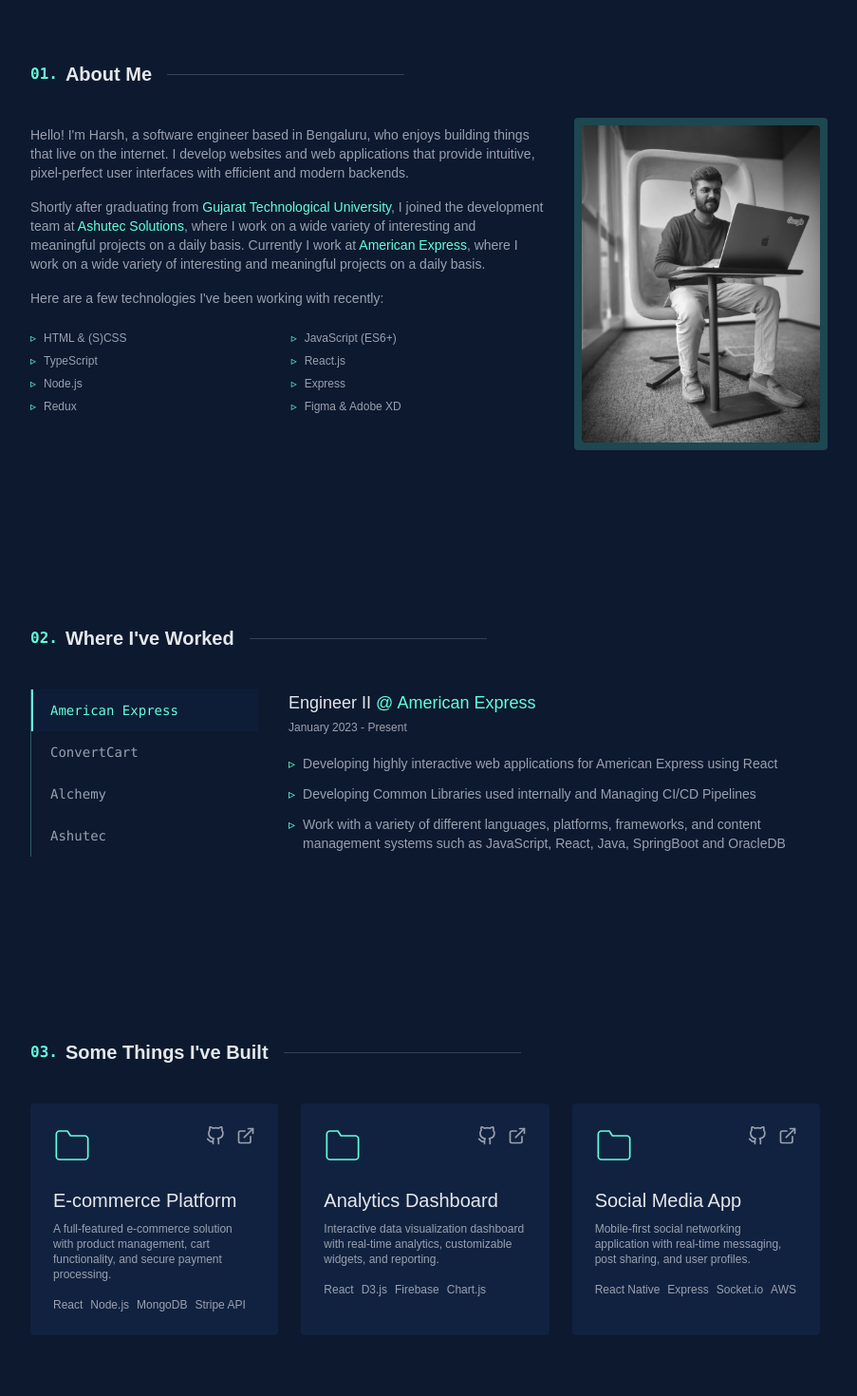
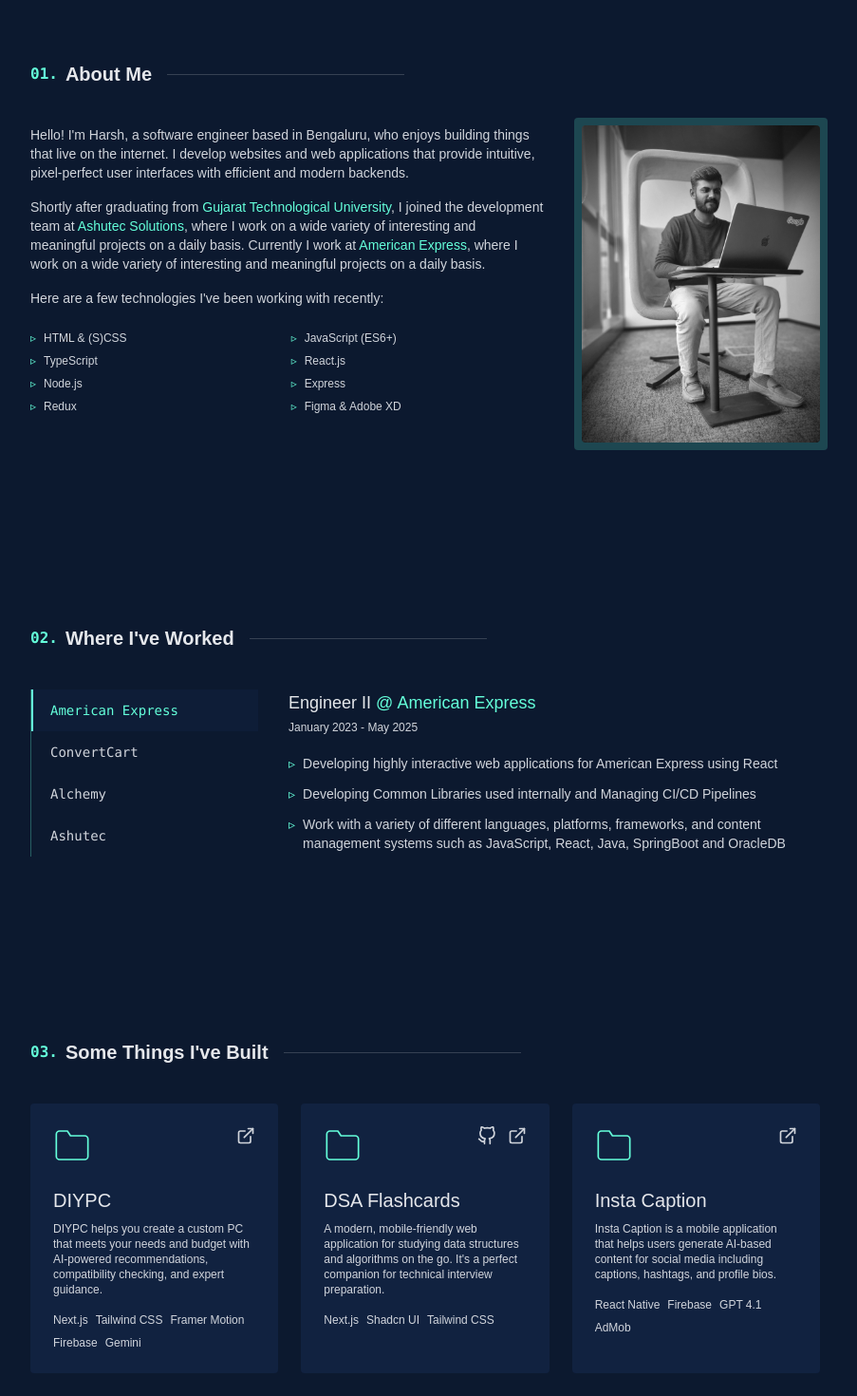
Before and after one commit to coderhd/coderhd.github.io, a Next.js app: page / in a window 1280 px wide. Shown: the part 800-2270 px from the top of the page at 95% size, without its empty margins (192-1095 px from the left). Built offline with nearby package versions, Linux system fonts and the light colour scheme.

Commit message:
updated website

```diff
--- a/app/page.tsx
+++ b/app/page.tsx
@@ -1,10 +1,10 @@
-"use client"
-import { useState, useEffect, useRef } from "react"
-import { Instagram, Linkedin, Github, Twitter } from "lucide-react"
-import Link from "next/link"
-import Image from "next/image"
-import Logo from "./components/Logo"
-import { useLoading } from "./providers/LoadingProvider"
+"use client";
+import { useState, useEffect, useRef } from "react";
+import { Instagram, Linkedin, Github, Twitter } from "lucide-react";
+import Link from "next/link";
+import Image from "next/image";
+import Logo from "./components/Logo";
+import { useLoading } from "./providers/LoadingProvider";
 import AboutPic from "../public/portfolio-pic.jpg";
 
 // Types for company data
@@ -28,7 +28,10 @@ const ExperienceTabs = ({ companies }: { companies: Company[] }) => {
   const tabsContainerRef = useRef<HTMLDivElement>(null);
   const [indicatorStyle, setIndicatorStyle] = useState<React.CSSProperties>({
     top: 0,
+    left: 0,
+    bottom: 0,
     height: 0,
+    width: 0,
     opacity: 0,
     transition: 'none'
   });
@@ -38,12 +41,26 @@ const ExperienceTabs = ({ companies }: { companies: Company[] }) => {
     if (tabsContainerRef.current) {
       const activeTabElement = tabsContainerRef.current.children[activeTab] as HTMLElement;
       if (activeTabElement) {
+        if (document.documentElement.clientWidth > 768) {
           setIndicatorStyle({
+            ...indicatorStyle,
             top: activeTabElement.offsetTop + 'px',
             height: activeTabElement.offsetHeight + 'px',
+            width: '2px',
             opacity: 1,
             transition: 'none'
           });
+        } else {
+          setIndicatorStyle({
+            ...indicatorStyle,
+            left: activeTabElement.offsetLeft + 'px',
+            top: activeTabElement.offsetHeight - 2 + 'px',
+            height: '2px',
+            width: activeTabElement.offsetWidth + 'px',
+            opacity: 1,
+            transition: 'none'
+          });
+        }
       }
     }
   }, []);
@@ -53,12 +70,26 @@ const ExperienceTabs = ({ companies }: { companies: Company[] }) => {
       const targetTabElement = tabsContainerRef.current.children[index] as HTMLElement;
       if (targetTabElement) {
         // Set smooth transition for subsequent tab changes
+        if (document.documentElement.clientWidth > 768) {
           setIndicatorStyle({
+            ...indicatorStyle,
             top: targetTabElement.offsetTop + 'px',
             height: targetTabElement.offsetHeight + 'px',
+            width: '2px',
             opacity: 1,
             transition: 'all 0.3s ease-out'
           });
+        } else {
+          setIndicatorStyle({
+            ...indicatorStyle,
+            left: targetTabElement.offsetLeft + 'px',
+            top: targetTabElement.offsetHeight - 2 + 'px',
+            height: '2px',
+            width: targetTabElement.offsetWidth + 'px',
+            opacity: 1,
+            transition: 'all 0.3s ease-out'
+          });
+        }
         setActiveTab(index);
       }
     }
@@ -67,21 +98,21 @@ const ExperienceTabs = ({ companies }: { companies: Company[] }) => {
   return (
     <div className="relative flex flex-col md:flex-row">
       {/* Tab list - vertical company names */}
-      <div className="w-full md:w-60 mb-8 md:mb-0 border-b md:border-b-0 md:border-l border-[#64ffda]/30 relative">
+      <div className="w-full overflow-x-auto md:w-60 mb-8 md:mb-0 border-b border-l-0 md:border-b-0 md:border-l border-[#64ffda]/30 relative">
         {/* Animated indicator */}
         <span
-          className="absolute left-0 w-0.5 bg-[#64ffda] z-10"
+          className="absolute left-0 bg-[#64ffda] z-10"
           style={indicatorStyle}
         ></span>
 
-        <div ref={tabsContainerRef}>
+        <div ref={tabsContainerRef} className="flex flex-row md:flex-col">
           {companies.map((company: Company, index: number) => (
             <button
               key={company.name}
-              className={`text-left py-3 px-5 w-full focus:outline-none transition-all font-mono text-sm cursor-pointer
+              className={`text-left py-3 px-5 w-full outline-none transition-all font-mono text-sm cursor-pointer
                 ${index === activeTab ?
                   'text-[#64ffda] bg-[#112240]/50' :
-                  'text-gray-400 hover:text-[#64ffda] hover:bg-[#112240]/20'}`}
+                  'text-gray-300 hover:text-[#64ffda] hover:bg-[#112240]/20'}`}
               onClick={() => handleTabChange(index)}
             >
               {company.name}
@@ -116,12 +147,12 @@ const ExperienceTabs = ({ companies }: { companies: Company[] }) => {
                   </Link>
                 </span>
               </h3>
-              <p className="text-xs text-gray-400 mt-1">
+              <p className="text-xs text-gray-300 mt-1">
                 {company.description.startDate} - {company.description.lastDate}
               </p>
             </div>
 
-            <ul className="space-y-3 text-sm text-gray-400 mt-5">
+            <ul className="space-y-3 text-sm text-gray-300 mt-5">
               {company.description.details.map((detail: string, i: number) => (
                 <li key={i} className="flex">
                   <span className="text-[#64ffda] mr-2 flex-shrink-0">▹</span>
@@ -152,7 +183,7 @@ export default function Home() {
         companyName: "American Express",
         link: "https://www.americanexpress.com/",
         startDate: "January 2023",
-        lastDate: "Present",
+        lastDate: "May 2025",
         details: [
           "Developing highly interactive web applications for American Express using React",
           "Developing Common Libraries used internally and Managing CI/CD Pipelines",
@@ -351,7 +382,7 @@ export default function Home() {
               </li>
               <li>
                 <Link
-                  href="https://drive.google.com/file/d/19r3mIyShOkOAAXVclH_0EaxNQAp-kUsk/view"
+                  href="https://drive.google.com/file/d/12llr7QvEY7TpPMgiO0gi8hYvh1DjmiAc/view"
                   target="_blank"
                   className="border border-[#64ffda] text-[#64ffda] px-3 py-2 rounded-sm hover:bg-[#64ffda]/10 transition-colors"
                 >
@@ -432,7 +463,7 @@ export default function Home() {
               </li>
               <li className="w-full text-center mt-6">
                 <Link
-                  href="https://drive.google.com/file/d/19r3mIyShOkOAAXVclH_0EaxNQAp-kUsk/view"
+                  href="https://drive.google.com/file/d/12llr7QvEY7TpPMgiO0gi8hYvh1DjmiAc/view"
                   target="_blank"
                   className="border border-[#64ffda] text-[#64ffda] px-8 py-4 rounded-sm hover:bg-[#64ffda]/10 transition-colors inline-block text-base"
                 >
@@ -476,9 +507,9 @@ export default function Home() {
         {/* Hero section */}
         <section id="hero" className={`min-h-[80vh] flex flex-col justify-center ${isLoading ? 'opacity-0' : 'opacity-100 animate-fadeInUp'}`}>
           <p className="text-[#64ffda] mb-5 font-mono text-sm">Hi, my name is</p>
-          <h1 className="text-4xl sm:text-5xl md:text-6xl font-bold text-gray-200 mb-4">Harsh Dave.</h1>
+          <h1 className="text-4xl sm:text-5xl md:text-6xl font-bold text-gray-100 mb-4">Harsh Dave.</h1>
           <h2 className="text-3xl sm:text-4xl md:text-5xl font-bold text-gray-400 mb-6">I build things for the web.</h2>
-          <p className="max-w-xl text-gray-400 mb-12 text-sm sm:text-md">
+          <p className="max-w-xl text-gray-300 mb-12 text-sm sm:text-md">
             I&apos;m a software engineer based in Bengaluru specializing in building and occasionally designing
             high-quality websites and applications.
           </p>
@@ -500,22 +531,22 @@ export default function Home() {
 
           <div className="grid grid-cols-1 md:grid-cols-3 gap-10">
             <div className="md:col-span-2">
-              <p className="mb-4 text-sm sm:text-md text-gray-400">
+              <p className="mb-4 text-sm sm:text-md text-gray-300">
                 Hello! I&apos;m Harsh, a software engineer based in Bengaluru, who
                 enjoys building things that live on the internet. I develop websites
                 and web applications that provide intuitive, pixel-perfect user interfaces
                 with efficient and modern backends.
               </p>
-              <p className="mb-4 text-sm sm:text-md text-gray-400">
+              <p className="mb-4 text-sm sm:text-md text-gray-300">
                 <span>Shortly after graduating from{' '}</span><Link href="https://gtu.ac.in/" target="_blank" className="text-[#64ffda]">Gujarat Technological University</Link>
                 <span>, I joined the development team at{' '}</span><Link href="https://www.ashutec.com/" target="_blank" className="text-[#64ffda]">Ashutec Solutions</Link>
                 <span>, where I work on a wide variety of interesting and meaningful projects on a daily basis.</span>
                 <span> Currently I work at{' '}</span><Link href="https://www.americanexpress.com/" target="_blank" className="text-[#64ffda]">American Express</Link>
                 <span>, where I work on a wide variety of interesting and meaningful projects on a daily basis.</span>
               </p>
-              <p className="mb-6 text-sm sm:text-md text-gray-400">Here are a few technologies I&apos;ve been working with recently:</p>
+              <p className="mb-6 text-sm sm:text-md text-gray-300">Here are a few technologies I&apos;ve been working with recently:</p>
 
-              <div className="grid grid-cols-2 gap-2 text-xs text-gray-400">
+              <div className="grid grid-cols-2 gap-2 text-xs text-gray-300">
                 <div className="flex items-center">
                   <span className="text-[#64ffda] mr-2">▹</span> HTML & (S)CSS
                 </div>
@@ -585,12 +616,12 @@ export default function Home() {
                   </svg>
                 </div>
                 <div className="flex gap-3">
-                  <a href="#" className="text-gray-400 hover:text-[#64ffda]">
+                  {/* <a href="#" className="text-gray-300 hover:text-[#64ffda]">
                     <svg xmlns="http://www.w3.org/2000/svg" width="20" height="20" viewBox="0 0 24 24" fill="none" stroke="currentColor" strokeWidth="2" strokeLinecap="round" strokeLinejoin="round">
                       <path d="M9 19c-5 1.5-5-2.5-7-3m14 6v-3.87a3.37 3.37 0 0 0-.94-2.61c3.14-.35 6.44-1.54 6.44-7A5.44 5.44 0 0 0 20 4.77 5.07 5.07 0 0 0 19.91 1S18.73.65 16 2.48a13.38 13.38 0 0 0-7 0C6.27.65 5.09 1 5.09 1A5.07 5.07 0 0 0 5 4.77a5.44 5.44 0 0 0-1.5 3.78c0 5.42 3.3 6.61 6.44 7A3.37 3.37 0 0 0 9 18.13V22"></path>
                     </svg>
-                  </a>
-                  <a href="#" className="text-gray-400 hover:text-[#64ffda]">
+                  </a> */}
+                  <a href="https://diypc.vercel.app" target="_blank" className="text-gray-300 hover:text-[#64ffda]">
                     <svg xmlns="http://www.w3.org/2000/svg" width="20" height="20" viewBox="0 0 24 24" fill="none" stroke="currentColor" strokeWidth="2" strokeLinecap="round" strokeLinejoin="round">
                       <path d="M18 13v6a2 2 0 0 1-2 2H5a2 2 0 0 1-2-2V8a2 2 0 0 1 2-2h6"></path>
                       <polyline points="15 3 21 3 21 9"></polyline>
@@ -599,15 +630,16 @@ export default function Home() {
                   </a>
                 </div>
               </div>
-              <h3 className="text-gray-200 text-lg sm:text-xl mb-2 font-medium">E-commerce Platform</h3>
-              <p className="text-xs text-gray-400 mb-4">
-                A full-featured e-commerce solution with product management, cart functionality, and secure payment processing.
+              <h3 className="text-gray-200 text-lg sm:text-xl mb-2 font-medium">DIYPC</h3>
+              <p className="text-xs text-gray-300 mb-4">
+                DIYPC helps you create a custom PC that meets your needs and budget with AI-powered recommendations, compatibility checking, and expert guidance.
               </p>
-              <div className="flex flex-wrap gap-2 text-xs text-gray-400">
-                <span>React</span>
-                <span>Node.js</span>
-                <span>MongoDB</span>
-                <span>Stripe API</span>
+              <div className="flex flex-wrap gap-2 text-xs text-gray-300">
+                <span>Next.js</span>
+                <span>Tailwind CSS</span>
+                <span>Framer Motion</span>
+                <span>Firebase</span>
+                <span>Gemini</span>
               </div>
             </div>
 
@@ -619,12 +651,12 @@ export default function Home() {
                   </svg>
                 </div>
                 <div className="flex gap-3">
-                  <a href="#" className="text-gray-400 hover:text-[#64ffda]">
+                  <a href="https://github.com/coderhd/ds-algo-flashcards" target="_blank" className="text-gray-300 hover:text-[#64ffda]">
                     <svg xmlns="http://www.w3.org/2000/svg" width="20" height="20" viewBox="0 0 24 24" fill="none" stroke="currentColor" strokeWidth="2" strokeLinecap="round" strokeLinejoin="round">
                       <path d="M9 19c-5 1.5-5-2.5-7-3m14 6v-3.87a3.37 3.37 0 0 0-.94-2.61c3.14-.35 6.44-1.54 6.44-7A5.44 5.44 0 0 0 20 4.77 5.07 5.07 0 0 0 19.91 1S18.73.65 16 2.48a13.38 13.38 0 0 0-7 0C6.27.65 5.09 1 5.09 1A5.07 5.07 0 0 0 5 4.77a5.44 5.44 0 0 0-1.5 3.78c0 5.42 3.3 6.61 6.44 7A3.37 3.37 0 0 0 9 18.13V22"></path>
                     </svg>
                   </a>
-                  <a href="#" className="text-gray-400 hover:text-[#64ffda]">
+                  <a href="https://ds-algo-flashcards.vercel.app" target="_blank" className="text-gray-300 hover:text-[#64ffda]">
                     <svg xmlns="http://www.w3.org/2000/svg" width="20" height="20" viewBox="0 0 24 24" fill="none" stroke="currentColor" strokeWidth="2" strokeLinecap="round" strokeLinejoin="round">
                       <path d="M18 13v6a2 2 0 0 1-2 2H5a2 2 0 0 1-2-2V8a2 2 0 0 1 2-2h6"></path>
                       <polyline points="15 3 21 3 21 9"></polyline>
@@ -633,15 +665,14 @@ export default function Home() {
                   </a>
                 </div>
               </div>
-              <h3 className="text-gray-200 text-lg sm:text-xl mb-2 font-medium">Analytics Dashboard</h3>
-              <p className="text-xs text-gray-400 mb-4">
-                Interactive data visualization dashboard with real-time analytics, customizable widgets, and reporting.
+              <h3 className="text-gray-200 text-lg sm:text-xl mb-2 font-medium">DSA Flashcards</h3>
+              <p className="text-xs text-gray-300 mb-4">
+                A modern, mobile-friendly web application for studying data structures and algorithms on the go. It&apos;s a perfect companion for technical interview preparation.
               </p>
-              <div className="flex flex-wrap gap-2 text-xs text-gray-400">
-                <span>React</span>
-                <span>D3.js</span>
-                <span>Firebase</span>
-                <span>Chart.js</span>
+              <div className="flex flex-wrap gap-2 text-xs text-gray-300">
+                <span>Next.js</span>
+                <span>Shadcn UI</span>
+                <span>Tailwind CSS</span>
               </div>
             </div>
 
@@ -653,12 +684,12 @@ export default function Home() {
                   </svg>
                 </div>
                 <div className="flex gap-3">
-                  <a href="#" className="text-gray-400 hover:text-[#64ffda]">
+                  {/* <a href="#" className="text-gray-300 hover:text-[#64ffda]">
                     <svg xmlns="http://www.w3.org/2000/svg" width="20" height="20" viewBox="0 0 24 24" fill="none" stroke="currentColor" strokeWidth="2" strokeLinecap="round" strokeLinejoin="round">
                       <path d="M9 19c-5 1.5-5-2.5-7-3m14 6v-3.87a3.37 3.37 0 0 0-.94-2.61c3.14-.35 6.44-1.54 6.44-7A5.44 5.44 0 0 0 20 4.77 5.07 5.07 0 0 0 19.91 1S18.73.65 16 2.48a13.38 13.38 0 0 0-7 0C6.27.65 5.09 1 5.09 1A5.07 5.07 0 0 0 5 4.77a5.44 5.44 0 0 0-1.5 3.78c0 5.42 3.3 6.61 6.44 7A3.37 3.37 0 0 0 9 18.13V22"></path>
                     </svg>
-                  </a>
-                  <a href="#" className="text-gray-400 hover:text-[#64ffda]">
+                  </a> */}
+                  <a href="https://play.google.com/store/apps/details?id=com.instacaptions" target="_blank" className="text-gray-300 hover:text-[#64ffda]">
                     <svg xmlns="http://www.w3.org/2000/svg" width="20" height="20" viewBox="0 0 24 24" fill="none" stroke="currentColor" strokeWidth="2" strokeLinecap="round" strokeLinejoin="round">
                       <path d="M18 13v6a2 2 0 0 1-2 2H5a2 2 0 0 1-2-2V8a2 2 0 0 1 2-2h6"></path>
                       <polyline points="15 3 21 3 21 9"></polyline>
@@ -667,15 +698,15 @@ export default function Home() {
                   </a>
                 </div>
               </div>
-              <h3 className="text-gray-200 text-lg sm:text-xl mb-2 font-medium">Social Media App</h3>
-              <p className="text-xs text-gray-400 mb-4">
-                Mobile-first social networking application with real-time messaging, post sharing, and user profiles.
+              <h3 className="text-gray-200 text-lg sm:text-xl mb-2 font-medium">Insta Caption</h3>
+              <p className="text-xs text-gray-300 mb-4">
+                Insta Caption is a mobile application that helps users generate AI-based content for social media including captions, hashtags, and profile bios.
               </p>
-              <div className="flex flex-wrap gap-2 text-xs text-gray-400">
+              <div className="flex flex-wrap gap-2 text-xs text-gray-300">
                 <span>React Native</span>
-                <span>Express</span>
-                <span>Socket.io</span>
-                <span>AWS</span>
+                <span>Firebase</span>
+                <span>GPT 4.1</span>
+                <span>AdMob</span>
               </div>
             </div>
           </div>
@@ -688,7 +719,7 @@ export default function Home() {
           </h2>
 
           <h3 className="text-3xl md:text-4xl font-bold text-gray-200 mb-6">Get In Touch</h3>
-          <p className="max-w-md mx-auto text-gray-400 mb-10 text-sm sm:text-md">
+          <p className="max-w-md mx-auto text-gray-300 mb-10 text-sm sm:text-md">
             I&apos;m currently open to freelance opportunities and new projects. If you have an exciting project in mind or just want to say hi, feel free to reach out and I&apos;ll get back to you as soon as possible!
           </p>
 
```
Also changed, not shown: 1 other file (tests, documents, lock files or other folders). Lines whose indentation alone changed are shown as unchanged.
